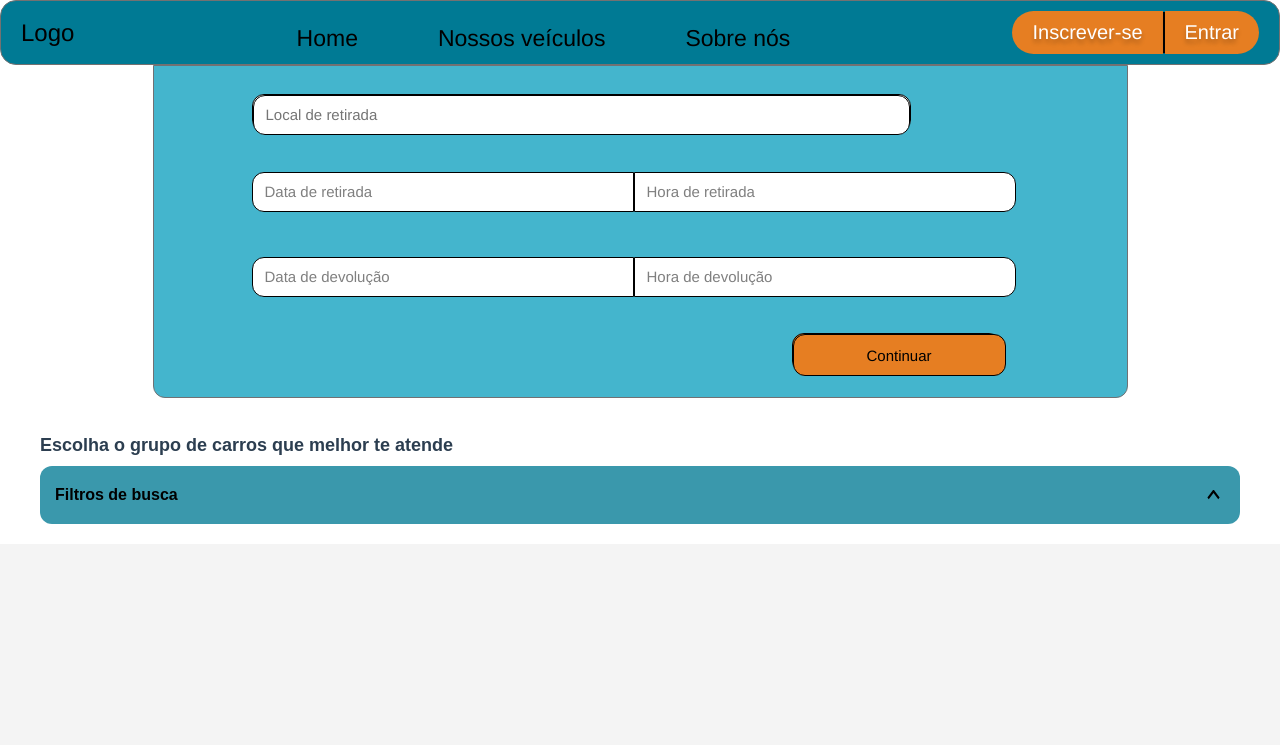
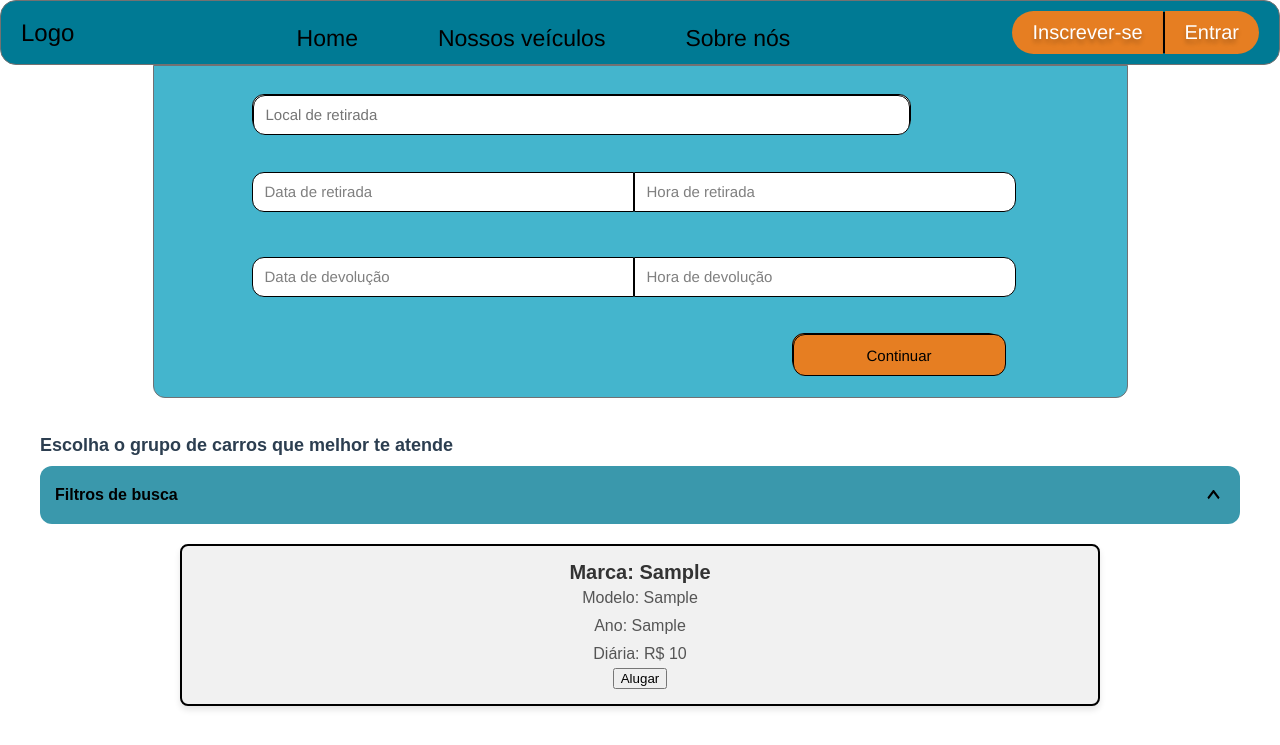
Before and after one commit to joaovitro99/Aluguel-de-carros, a PHP site: page /BuscaCarros.php in a window 1280 px wide. Shown: the top 745 px of the page. Run offline with PHP 8.4, Linux system fonts and the light colour scheme; tables that the repository leaves empty or names only in its code hold one stand-in row (values such as "Sample post").

Commit message:
listagem tela de busca meio pronta

```diff
--- a/FrontEnd/BuscaCarros.php
+++ b/FrontEnd/BuscaCarros.php
@@ -5,7 +5,7 @@
     <meta charset="UTF-8">
     <meta name="viewport" content="width=device-width, initial-scale=1.0">
     <title>Document</title>
-    <link rel="stylesheet" href="assets\css\BuscaCarros.css">
+    <link rel="stylesheet" href="assets/css/BuscaCarros.css">
 </head>
 
 <body>
@@ -105,7 +105,43 @@
                 </div>
             </div>
         </div>
+
+    <script src="script.js"></script>
+    <div id="grid">
+
+
+        <?php
+        include("../BackEnd/data/mySqlDataProvider.php"); // Certifique-se que o caminho está correto
+        include("../BackEnd/repositories/CarRepository.php");
+        include("../BackEnd/app/config.php");
+
+         // Chama a função para obter a conexão com o banco de dados
+         $conn = new MySqlDataProvider($config);
+
+         // Consulta SQL para obter os dados dos clientes
+         $sql = "SELECT marca, modelo, ano,valor_diaria FROM veiculos ";
+
+         // Preparação e execução da consulta
+         $stmt = $conn->query($sql);
+
+        // Verificação se existem registros
+        if ($stmt->num_rows >0) {
+            // Loop pelos resultados da consulta e exibição na tabela
+            while ($row = $stmt->fetch_assoc()) {
+                echo '<div id="car-card">';
+                echo '<h3>Marca: ' . $row['marca'] . "</h3>";
+                echo '<p>Modelo: ' . $row['modelo'] . "</p>";
+                echo '<p>Ano: ' . $row['ano'] . "</p>";
+                echo '<p>Diária: R$ ' . $row['valor_diaria'] . "</p>";
+                echo '<button>Alugar</button>';
+                echo '</div>';
+            }
+        } else {
+            echo "<tr><td colspan='6'>Nenhum veiculo encontrado</td></tr>";
+        }
+        ?>
+
     </div>
-    <script src="script.js"></script>
+    </div>
 </body>
 </html>
--- a/FrontEnd/assets/css/BuscaCarros.css
+++ b/FrontEnd/assets/css/BuscaCarros.css
@@ -612,3 +612,38 @@ body {
     margin-bottom: 10px;
     color: #2C3E50;
 }
+
+#grid {
+    display: grid;
+    grid-template-rows: auto;
+    grid-template-columns: repeat(auto-fit, minmax(355px, 1fr));
+    gap: 20px; /* Espaçamento entre os itens */
+    padding: 20px;
+    width: 80%; /* Ocupa 80% da largura do body */
+    margin: 0 auto; /* Centraliza a grid horizontalmente */
+    box-sizing: border-box; /* Inclui padding e borda no cálculo da largura */
+    align-items: center;
+}
+
+#car-card {
+    background-color: #f1f1f1; /* Cor de fundo do cartão */
+    padding: 15px;
+    border: 2px solid black;
+    border-radius: 8px; /* Bordas arredondadas */
+    box-shadow: 0 4px 6px rgba(0, 0, 0, 0.1); /* Sombra leve */
+    text-align: center;
+    display: flex;
+    flex-direction: column;
+    align-items: center;
+}
+
+#car-card h3 {
+    margin: 0;
+    font-size: 1.25em;
+    color: #333;
+}
+
+#car-card p {
+    margin: 5px 0;
+    color: #555;
+}
```
